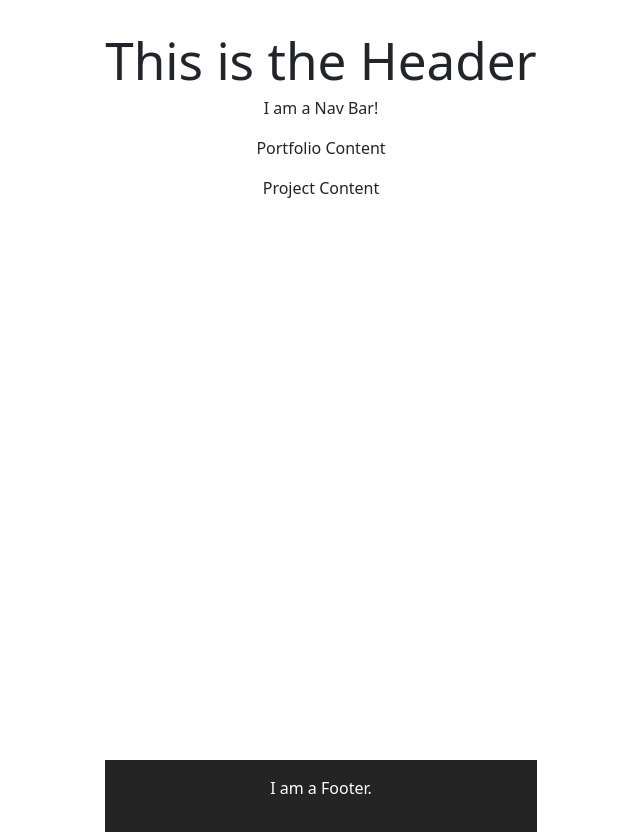
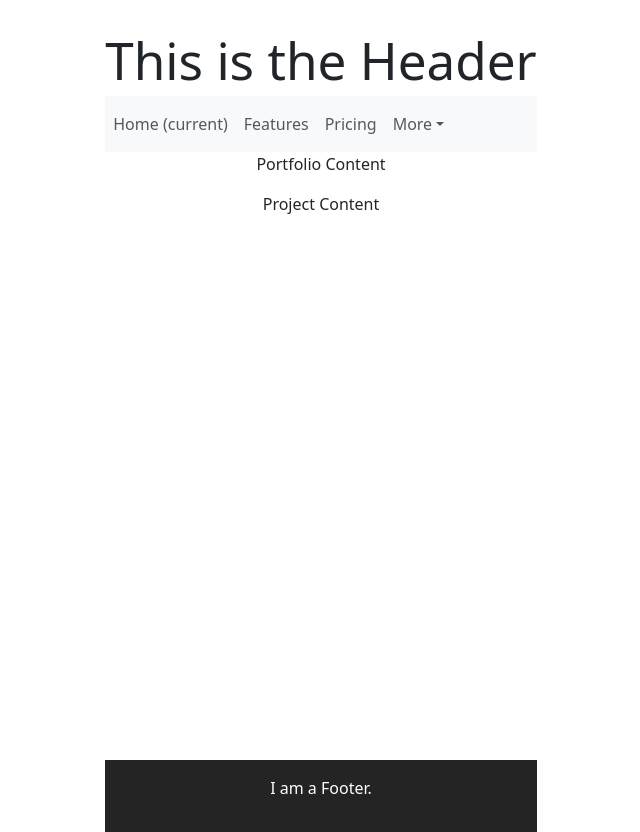
Before and after one commit to Mimosquera/12-bootcamp-hw, a React app in the folder React-Portfolio/: page / in a window 1280 px wide. Shown: the whole page, without its empty margins (319-959 px from the left). Built offline with nearby package versions, Linux system fonts and the light colour scheme; the HTML template or start-up script is replaced by a standard one.

Commit message:
bootsrap js and navbar

```diff
--- a/React-Portfolio/package.json
+++ b/React-Portfolio/package.json
@@ -10,6 +10,7 @@
     "preview": "vite preview"
   },
   "dependencies": {
+    "@popperjs/core": "^2.11.8",
     "bootstrap": "^5.3.3",
     "react": "^18.3.1",
     "react-dom": "^18.3.1"
--- a/React-Portfolio/src/components/Navigation.jsx
+++ b/React-Portfolio/src/components/Navigation.jsx
@@ -1,9 +1,55 @@
 const Navigation = () => {
     return (
         <div>
-            <p>I am a Nav Bar!</p>
+            <nav className="navbar navbar-expand-lg navbar-light bg-light">
+            <button
+                className="navbar-toggler"
+                type="button"
+                data-bs-toggle="collapse"
+                data-bs-target="#navbarNavDropdown"
+                aria-controls="navbarNavDropdown"
+                aria-expanded="false"
+                aria-label="Toggle navigation"
+            >
+                <span className="navbar-toggler-icon"></span>
+            </button>
+                <div className="collapse navbar-collapse" id="navbarNavDropdown">
+                    <ul className="navbar-nav">
+                        <li className="nav-item active">
+                            <a className="nav-link" href="#">
+                                Home <span className="sr-only">(current)</span>
+                            </a>
+                        </li>
+                        <li className="nav-item">
+                            <a className="nav-link" href="#">Features</a>
+                        </li>
+                        <li className="nav-item">
+                            <a className="nav-link" href="#">Pricing</a>
+                        </li>
+                        <li className="nav-item dropdown">
+                        <a
+                            className="nav-link dropdown-toggle"
+                            href="#"
+                            id="navbarDropdownMenuLink"
+                            data-bs-toggle="dropdown"
+                            aria-expanded="false"
+                        >
+                            More
+                        </a>
+                            <div
+                                className="dropdown-menu"
+                                aria-labelledby="navbarDropdownMenuLink"
+                            >
+                                <a className="dropdown-item" href="#">Github</a>
+                                <a className="dropdown-item" href="#">LinkedIn</a>
+                                <a className="dropdown-item" href="#">Contact Me</a>
+                            </div>
+                        </li>
+                    </ul>
+                </div>
+            </nav>
         </div>
     );
-}
+};
 
 export default Navigation;
--- a/React-Portfolio/src/main.jsx
+++ b/React-Portfolio/src/main.jsx
@@ -1,5 +1,6 @@
 import { createRoot } from 'react-dom/client';
 import 'bootstrap/dist/css/bootstrap.min.css';
+import 'bootstrap/dist/js/bootstrap.bundle.min.js'; // Includes Popper.js
 import './styles/index.css';
 import App from './App.jsx'
 
```
Also changed, not shown: 1 other file (tests, documents, lock files or other folders).
